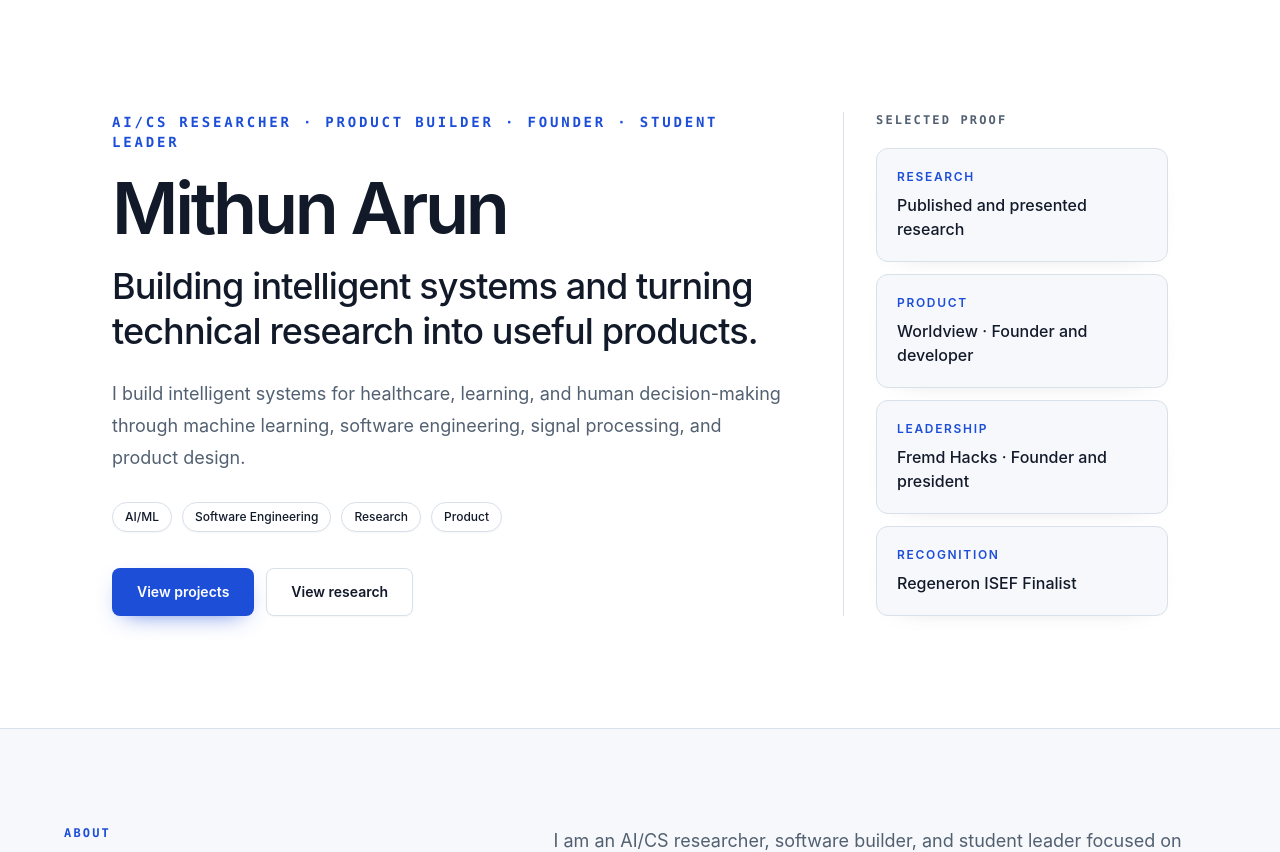
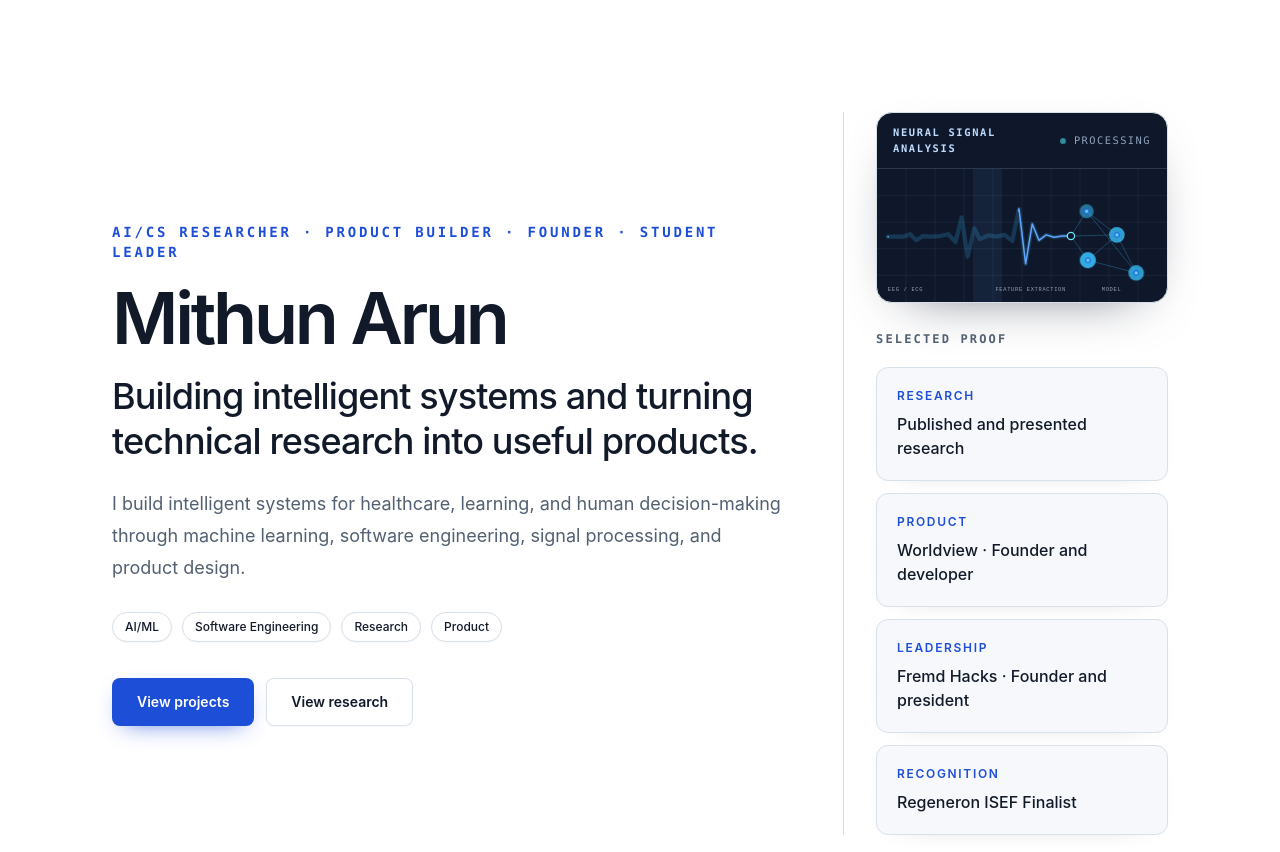
Before and after one commit to MithunA12/Mithun-s-Personal-Website, a Next.js app: page / in a window 1280 px wide. Shown: the top 852 px of the page. Built offline with nearby package versions, Linux system fonts and the light colour scheme.

Commit message:
completed task 09

```diff
--- a/app/globals.css
+++ b/app/globals.css
@@ -47,6 +47,52 @@ button {
   color: #172033;
 }
 
+.signal-wave {
+  animation: signal-draw 3.6s ease-in-out infinite alternate;
+  stroke-dasharray: 410;
+  stroke-dashoffset: 410;
+}
+
+.signal-scan {
+  animation: signal-scan 4.8s linear infinite;
+}
+
+.signal-node-halo,
+.signal-status-dot {
+  animation: signal-pulse 2.4s ease-in-out infinite;
+  transform-box: fill-box;
+  transform-origin: center;
+}
+
+@keyframes signal-draw {
+  0%,
+  12% {
+    stroke-dashoffset: 410;
+  }
+  88%,
+  100% {
+    stroke-dashoffset: 0;
+  }
+}
+
+@keyframes signal-scan {
+  to {
+    transform: translateX(528px);
+  }
+}
+
+@keyframes signal-pulse {
+  0%,
+  100% {
+    opacity: 0.35;
+    transform: scale(0.88);
+  }
+  50% {
+    opacity: 0.9;
+    transform: scale(1.12);
+  }
+}
+
 @media (prefers-reduced-motion: reduce) {
   html {
     scroll-behavior: auto;
@@ -55,7 +101,13 @@ button {
   *,
   *::before,
   *::after {
+    animation-duration: 0.01ms !important;
+    animation-iteration-count: 1 !important;
     scroll-behavior: auto !important;
     transition-duration: 0.01ms !important;
   }
+
+  .signal-wave {
+    stroke-dashoffset: 0;
+  }
 }
--- a/components/sections/Hero.tsx
+++ b/components/sections/Hero.tsx
@@ -1,6 +1,7 @@
 import { ButtonLink } from "@/components/ui/ButtonLink";
 import { MotionReveal } from "@/components/ui/MotionReveal";
 import { Tag } from "@/components/ui/Tag";
+import { NeuralSignalVisual } from "@/components/visuals/NeuralSignalVisual";
 import {
   accomplishments,
   experiences,
@@ -86,9 +87,10 @@ export function Hero() {
             aria-labelledby="credibility-heading"
             className="border-t border-[var(--border)] pt-8 lg:border-l lg:border-t-0 lg:pl-8 lg:pt-0"
           >
+            <NeuralSignalVisual />
             <p
               id="credibility-heading"
-              className="font-mono text-xs font-semibold uppercase tracking-[0.18em] text-[var(--muted)]"
+              className="mt-7 font-mono text-xs font-semibold uppercase tracking-[0.18em] text-[var(--muted)]"
             >
               Selected proof
             </p>
--- /dev/null
+++ b/components/visuals/NeuralSignalVisual.tsx
@@ -0,0 +1,121 @@
+const verticalGridLines = [48, 96, 144, 192, 240, 288, 336, 384, 432];
+const horizontalGridLines = [44, 88, 132, 176];
+const featureNodes = [
+  { cx: 347, cy: 70 },
+  { cx: 397, cy: 109 },
+  { cx: 349, cy: 151 },
+  { cx: 429, cy: 172 },
+];
+
+export function NeuralSignalVisual() {
+  return (
+    <figure
+      aria-label="Decorative signal-processing visualization"
+      className="overflow-hidden rounded-2xl border border-[var(--border)] bg-[var(--dark)] shadow-[0_18px_55px_-32px_rgba(15,23,42,0.75)]"
+    >
+      <div className="flex items-center justify-between border-b border-slate-700/80 px-4 py-3">
+        <figcaption className="font-mono text-[0.65rem] font-semibold uppercase tracking-[0.16em] text-blue-200">
+          Neural signal analysis
+        </figcaption>
+        <span className="flex items-center gap-2 font-mono text-[0.65rem] uppercase tracking-[0.14em] text-slate-400">
+          <span className="signal-status-dot h-1.5 w-1.5 rounded-full bg-cyan-300" />
+          Processing
+        </span>
+      </div>
+
+      <svg
+        aria-hidden="true"
+        className="block h-auto w-full"
+        fill="none"
+        role="img"
+        viewBox="0 0 480 220"
+      >
+        <defs>
+          <linearGradient id="signal-gradient" x1="20" x2="325" y1="0" y2="0">
+            <stop stopColor="#60a5fa" />
+            <stop offset="0.52" stopColor="#22d3ee" />
+            <stop offset="1" stopColor="#a5f3fc" />
+          </linearGradient>
+          <radialGradient id="node-gradient">
+            <stop stopColor="#e0f2fe" />
+            <stop offset="0.45" stopColor="#38bdf8" />
+            <stop offset="1" stopColor="#1d4ed8" />
+          </radialGradient>
+          <clipPath id="signal-clip">
+            <rect height="220" width="480" />
+          </clipPath>
+        </defs>
+
+        <g stroke="#334155" strokeOpacity="0.55" strokeWidth="1">
+          {verticalGridLines.map((x) => (
+            <line key={`vertical-${x}`} x1={x} x2={x} y1="0" y2="220" />
+          ))}
+          {horizontalGridLines.map((y) => (
+            <line key={`horizontal-${y}`} x1="0" x2="480" y1={y} y2={y} />
+          ))}
+        </g>
+
+        <path
+          d="M18 112 L43 112 L55 108 L65 118 L76 111 L89 112 L104 111 L118 108 L130 121 L140 80 L150 145 L161 98 L170 116 L184 110 L198 112 L211 109 L224 119 L235 66 L246 157 L257 91 L268 118 L280 109 L293 113 L307 111 L321 111"
+          opacity="0.2"
+          stroke="#38bdf8"
+          strokeLinecap="round"
+          strokeLinejoin="round"
+          strokeWidth="7"
+        />
+        <path
+          className="signal-wave"
+          d="M18 112 L43 112 L55 108 L65 118 L76 111 L89 112 L104 111 L118 108 L130 121 L140 80 L150 145 L161 98 L170 116 L184 110 L198 112 L211 109 L224 119 L235 66 L246 157 L257 91 L268 118 L280 109 L293 113 L307 111 L321 111"
+          stroke="url(#signal-gradient)"
+          strokeLinecap="round"
+          strokeLinejoin="round"
+          strokeWidth="2.5"
+        />
+
+        <g stroke="#38bdf8" strokeOpacity="0.38" strokeWidth="1.25">
+          <line x1="321" x2="347" y1="111" y2="70" />
+          <line x1="321" x2="397" y1="111" y2="109" />
+          <line x1="321" x2="349" y1="111" y2="151" />
+          <line x1="347" x2="397" y1="70" y2="109" />
+          <line x1="347" x2="429" y1="70" y2="172" />
+          <line x1="397" x2="349" y1="109" y2="151" />
+          <line x1="397" x2="429" y1="109" y2="172" />
+          <line x1="349" x2="429" y1="151" y2="172" />
+        </g>
+
+        <circle cx="321" cy="111" fill="#0f172a" r="6" stroke="#67e8f9" strokeWidth="2" />
+        {featureNodes.map((node, index) => (
+          <g key={`${node.cx}-${node.cy}`}>
+            <circle
+              className="signal-node-halo"
+              cx={node.cx}
+              cy={node.cy}
+              fill="#38bdf8"
+              opacity="0.16"
+              r="12"
+              style={{ animationDelay: `${index * 0.35}s` }}
+            />
+            <circle cx={node.cx} cy={node.cy} fill="url(#node-gradient)" r="4.5" />
+          </g>
+        ))}
+
+        <g clipPath="url(#signal-clip)">
+          <rect
+            className="signal-scan"
+            fill="url(#signal-gradient)"
+            height="220"
+            opacity="0.08"
+            width="48"
+            x="-48"
+          />
+        </g>
+
+        <g fill="#94a3b8" fontFamily="monospace" fontSize="9" letterSpacing="1.1">
+          <text x="18" y="202">EEG / ECG</text>
+          <text x="196" y="202">FEATURE EXTRACTION</text>
+          <text x="372" y="202">MODEL</text>
+        </g>
+      </svg>
+    </figure>
+  );
+}
```
